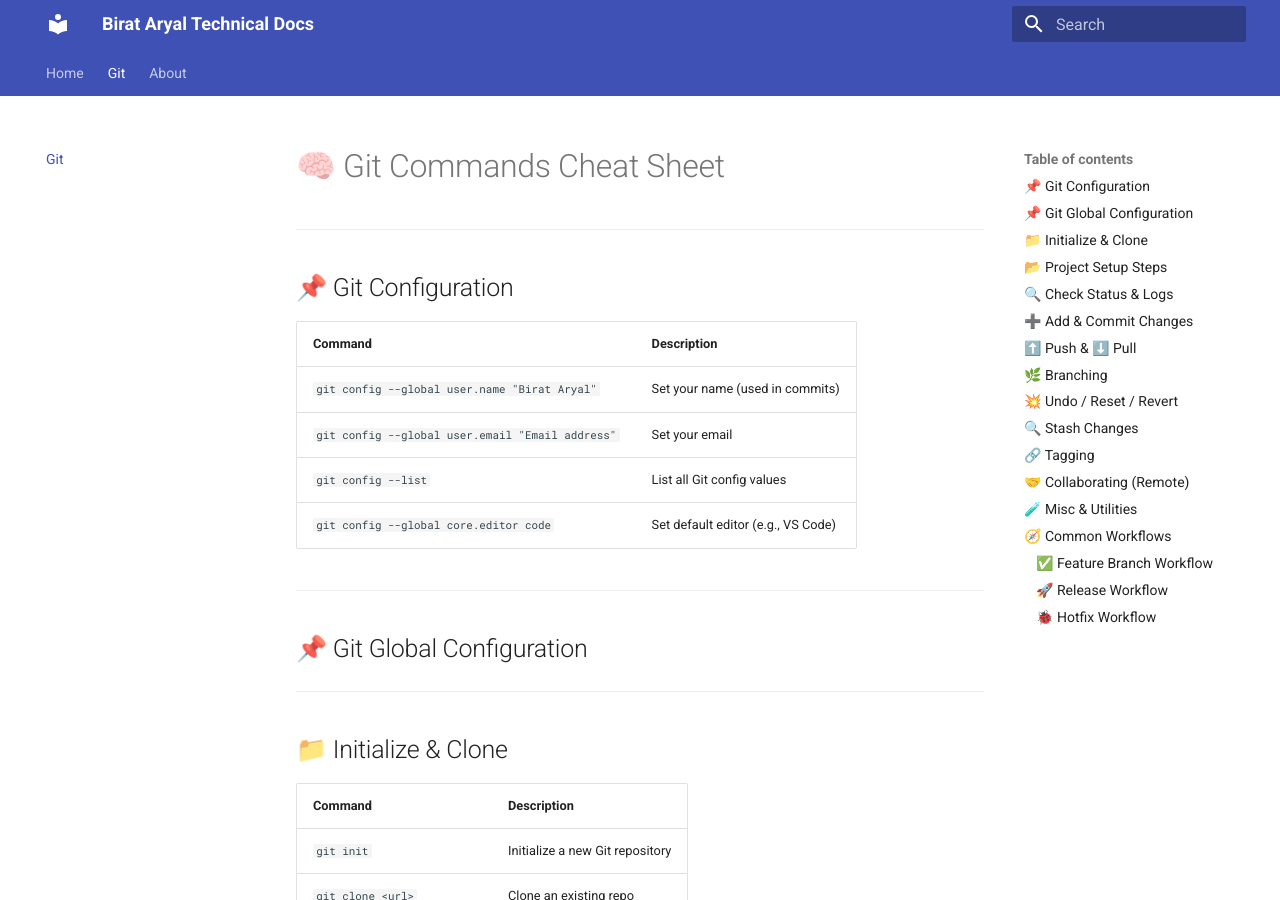
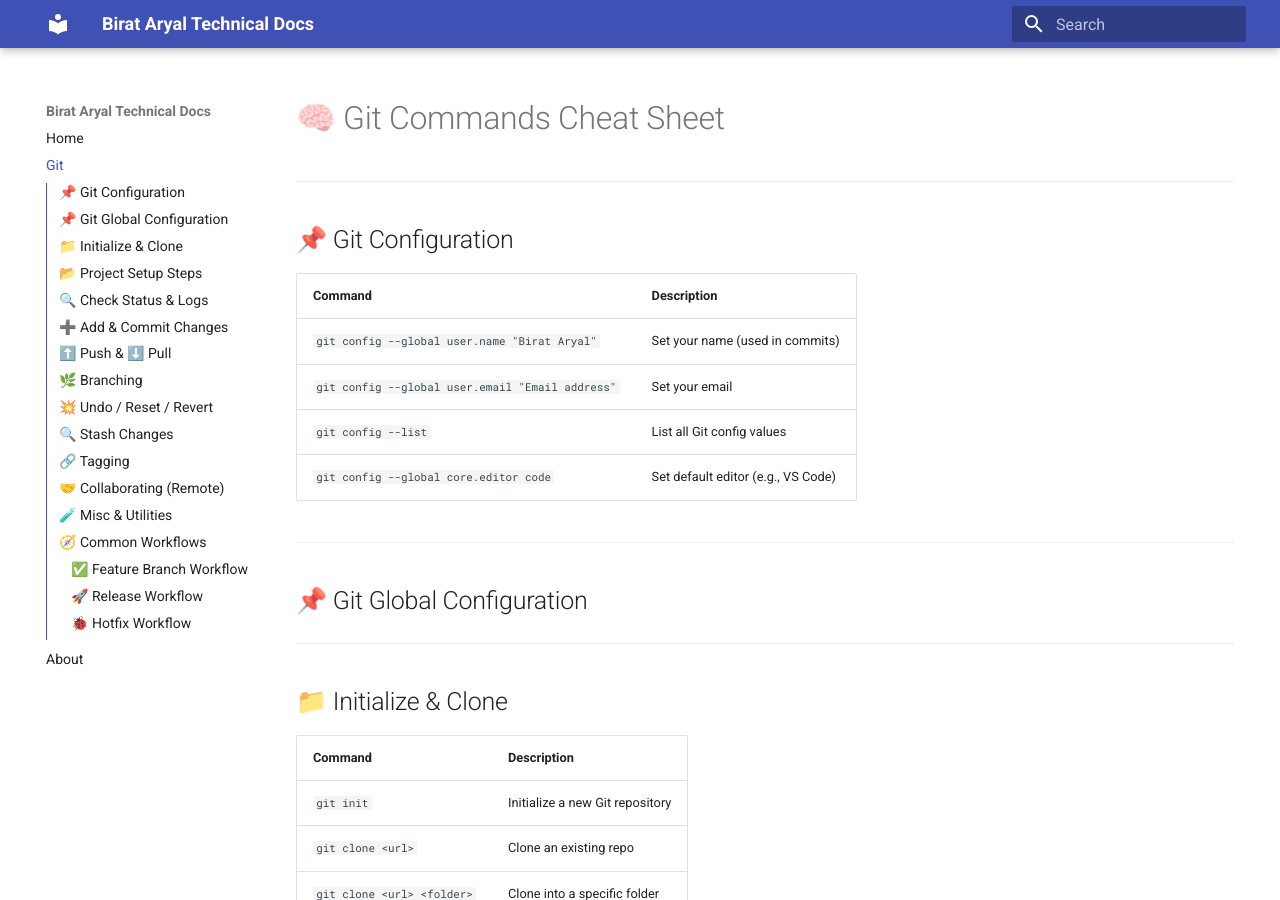
Before and after one commit to BiratAryal/BiratAryal.github.io, an MkDocs documentation site: the page built from docs/Git.md, in a window 1280 px wide and 900 px high. Built offline with MkDocs 1.6.1 and Material for MkDocs 9.7.7, drawn with Linux system fonts in a browser that asks for light colours.

Commit message:
vault backup: 2025-06-14 22:45:38

```diff
--- a/mkdocs.yml
+++ b/mkdocs.yml
@@ -7,7 +7,11 @@ theme:
     - navigation.instant.progress
     - navigation.instant.preview
     - navigation.tracking
-    - navigation.tabs
+    - navigation.expand
+    - navigation.path
+    - navigation.top
+    - toc.integrate
+    - toc.follow
 
 nav:
   - Home: index.md
```
